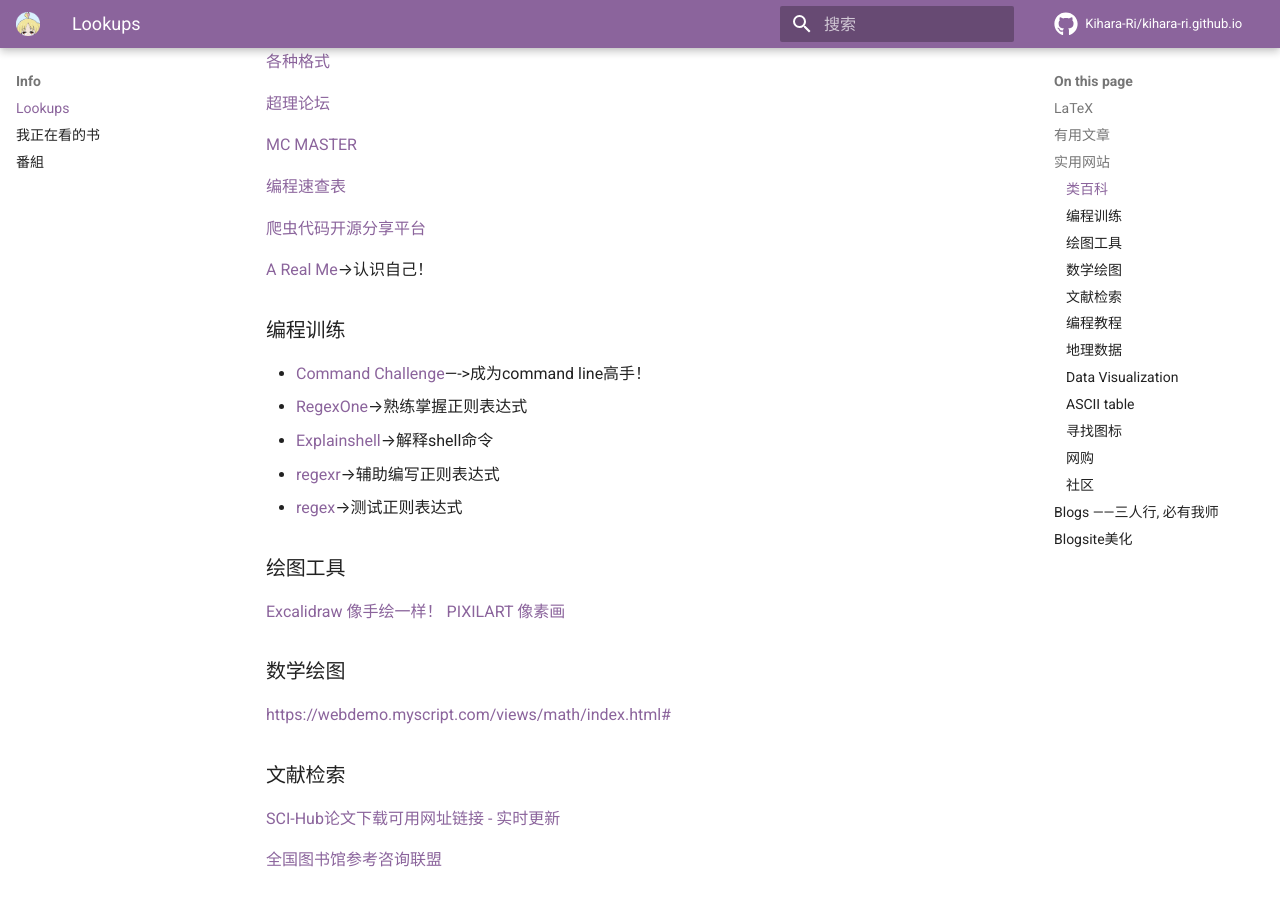
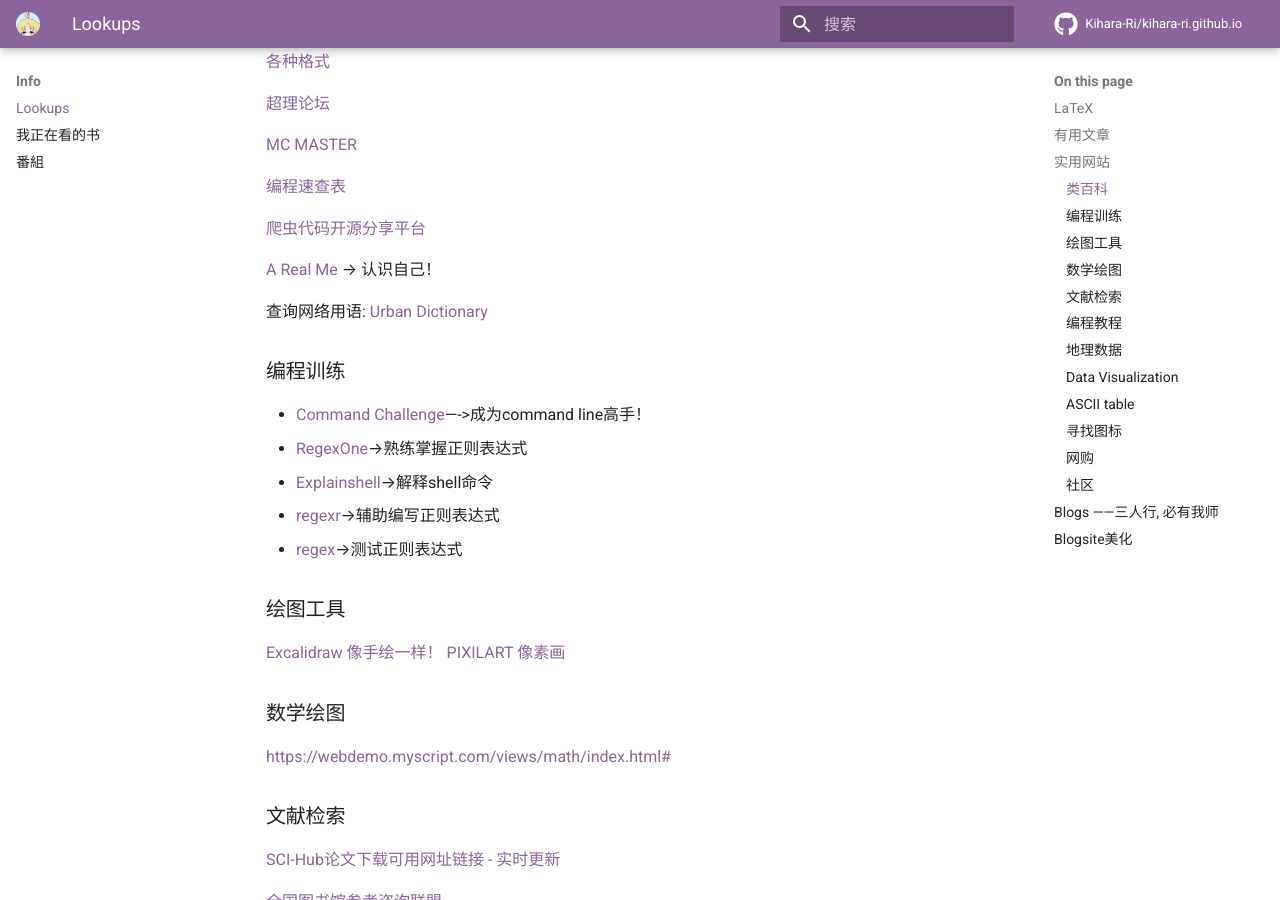
Before and after one commit to Kihara-Ri/kihara-ri.github.io, an MkDocs documentation site: the page built from docs/lookups.md, in a window 1280 px wide and 900 px high, scrolled down 715 px. Built offline with MkDocs 1.6.1 and Material for MkDocs 9.7.7, drawn with Linux system fonts in a browser that asks for light colours; comment, search, counter and statistics services are not loaded.

Commit message:
Update lookups.md

```diff
--- a/docs/lookups.md
+++ b/docs/lookups.md
@@ -26,7 +26,9 @@
 
 [爬虫代码开源分享平台](https://chowluking.com/share)
 
-[A Real Me](https://www.arealme.com/cn)-->认识自己！
+[A Real Me](https://www.arealme.com/cn) --> 认识自己！
+
+查询网络用语: [Urban Dictionary](https://www.urbandictionary.com/)
 
 ### 编程训练
 
```
